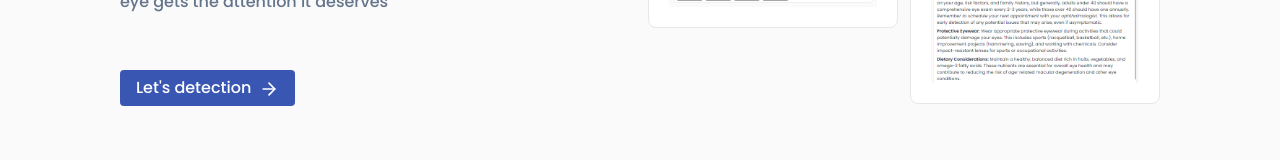
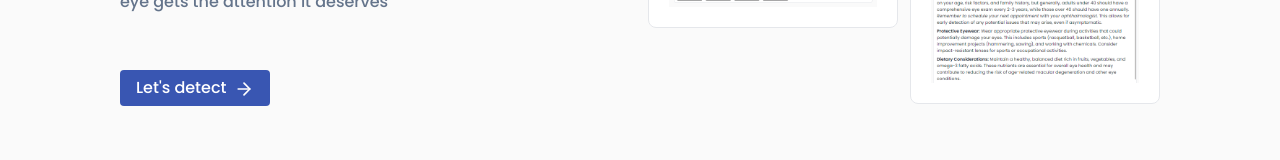
Before and after one commit to Jaya-Koding/know-your-sight, a React (Vite) app: page /introduction in a window 1280 px wide. Shown: the part 374-534 px from the top of the page. Built offline with nearby package versions, Linux system fonts and the light colour scheme; a web font is replaced by a local one.

Commit message:
Delete detection percent

```diff
--- a/src/pages/Detection.tsx
+++ b/src/pages/Detection.tsx
@@ -300,7 +300,7 @@ const Detection:React.FC = () => {
                       <div className='w-[50px] h-[50px] rounded bg-slate-200 overflow-hidden'><img src={item.img} alt="" /></div>
                       <p>{item.label}</p>
                     </div>
-                    <p>{item.percent}%</p>
+                    {/* <p>{item.percent}%</p> */}
                   </div>
                 ))}
               </div>
@@ -311,11 +311,11 @@ const Detection:React.FC = () => {
               <h5>Prediction</h5>
               <div className='h-[90px]'>
                 <h6 className='font-medium text-center py-5 text-xl'>{label?label:<p className='opacity-50'>Diagnosis</p>}</h6>
-                <div>
+                {/* <div>
                   <div className="w-full bg-gray-200 rounded-full dark:bg-gray-700">
                     <div className="bg-aksen text-xs font-medium text-blue-100 text-center p-0.5 leading-none rounded-full" style={{ width: confidience+'%' }}>{confidience&&`${confidience}%`}</div>
                   </div>
-                </div>
+                </div> */}
               </div>
             </div>
             <div className='p-3 border rounded-lg mt-3 bg-white min-h-[600px] max-h-[700px] overflow-y-scroll output'>
@@ -342,7 +342,7 @@ const Detection:React.FC = () => {
                   <div className='w-[50px] h-[50px] rounded bg-slate-200 overflow-hidden'><img src={item.img} alt="" /></div>
                   <p>{item.label}</p>
                 </div>
-                <p>{item.percent}%</p>
+                {/* <p>{item.percent}%</p> */}
               </div>
             ))}
           </div>
--- a/src/pages/Introduction.tsx
+++ b/src/pages/Introduction.tsx
@@ -52,7 +52,7 @@ const Introduction:React.FC = () => {
             <div>
                 <h3 data-aos="fade-right" className='text-2xl lg:text-3xl font-bold text-aksen'>Preserve Your Eyes, Evey Vision Matters</h3>
                 <p className='text-slate-500 mt-5 mb-14 font-medium' data-aos="fade-right" data-aos-delay="200">Whether you’re a medical professional or an individual seeking answers, our accurate and accessible solution ensures every eye gets the attention it deserves</p>
-                <Button onClick={directToDetection} type='button'  dataAos={{type:"fade-right", delay:"200"}} className='flex gap-x-2 items-center'>Let's detection <ArrowRight size={20} className='mt-0.5'/></Button>
+                <Button onClick={directToDetection} type='button'  dataAos={{type:"fade-right", delay:"200"}} className='flex gap-x-2 items-center'>Let's detect <ArrowRight size={20} className='mt-0.5'/></Button>
             </div>
 
             <div className='hidden md:block gap-x-5 -mt-16 relative bg-aksen'>
```
